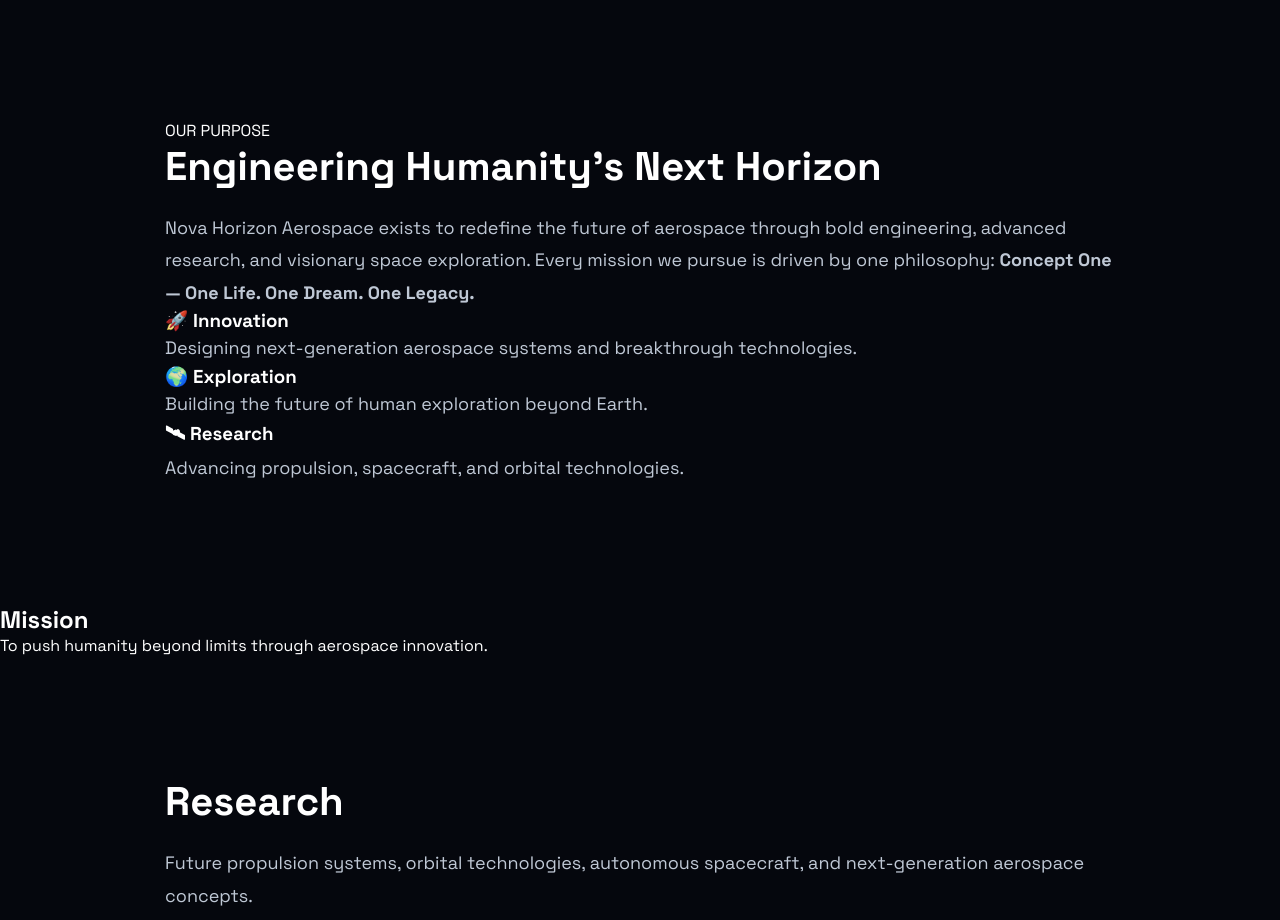
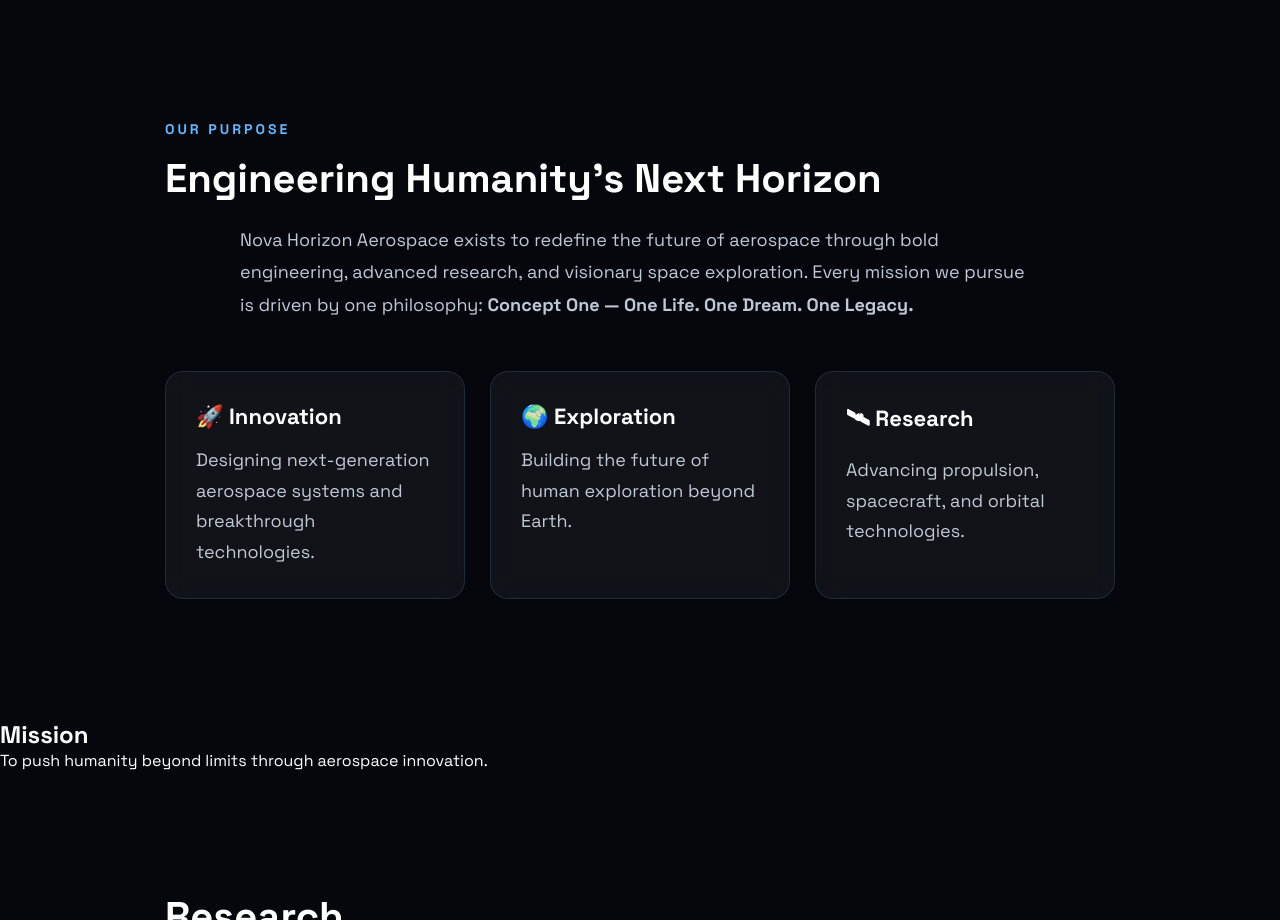
Before and after one commit to siamibnmajid3-rgb/nova-horizon-aerospace, a plain HTML site: page index.html in a window 1280 px wide. Shown: the part 800-1720 px from the top of the page. Drawn offline with Linux system fonts and the light colour scheme.

Commit message:
Update style.css

```diff
--- a/style.css
+++ b/style.css
@@ -267,3 +267,59 @@ opacity:.8;
 }
 
 }
+/* ===========================
+   PHASE 5 - MISSION
+=========================== */
+
+.container{
+    max-width:1100px;
+    margin:auto;
+}
+
+.section-tag{
+    color:#61b8ff;
+    letter-spacing:3px;
+    font-size:14px;
+    font-weight:700;
+    display:block;
+    margin-bottom:15px;
+}
+
+.section-text{
+    color:#c8d2df;
+    line-height:1.9;
+    max-width:800px;
+    margin:20px auto 50px;
+}
+
+.mission-grid{
+    display:grid;
+    grid-template-columns:repeat(auto-fit,minmax(260px,1fr));
+    gap:25px;
+    margin-top:40px;
+}
+
+.mission-card{
+    background:rgba(255,255,255,.05);
+    border:1px solid rgba(97,184,255,.15);
+    border-radius:18px;
+    padding:30px;
+    transition:.35s ease;
+    backdrop-filter:blur(12px);
+}
+
+.mission-card h3{
+    margin-bottom:15px;
+    font-size:22px;
+}
+
+.mission-card p{
+    color:#bfc8d5;
+    line-height:1.7;
+}
+
+.mission-card:hover{
+    transform:translateY(-10px);
+    border-color:#61b8ff;
+    box-shadow:0 15px 35px rgba(97,184,255,.18);
+}
```
